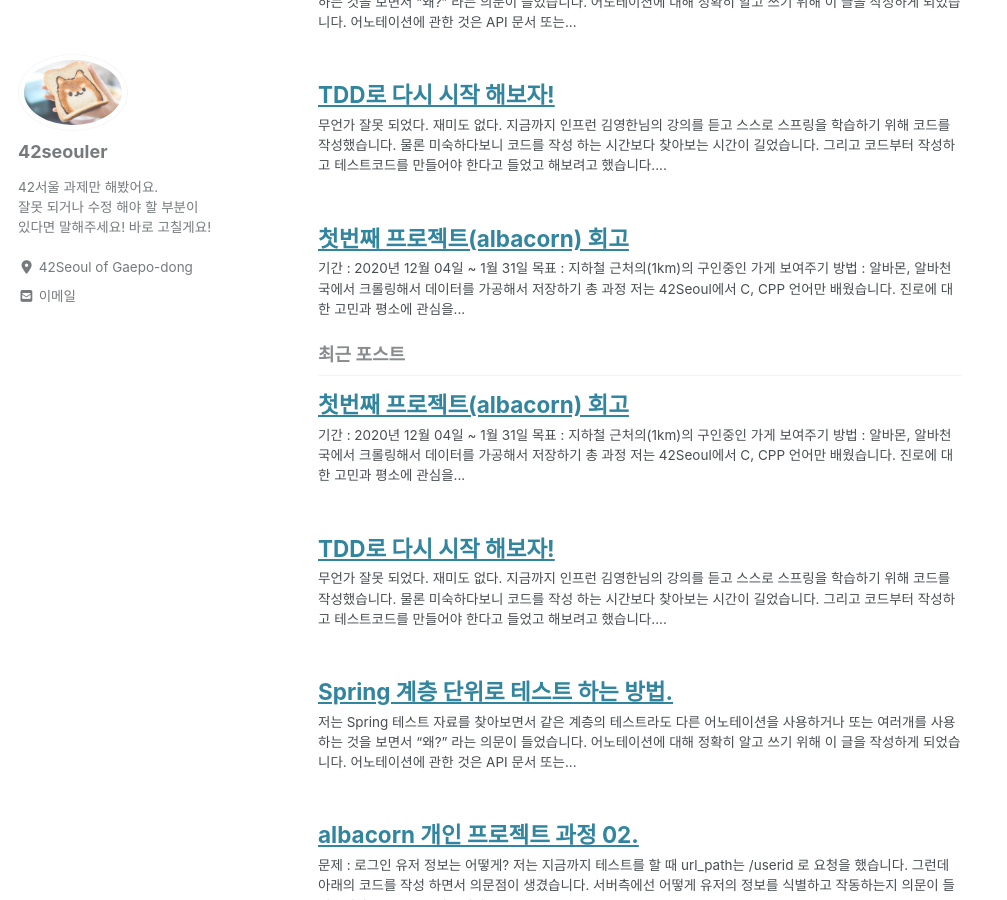
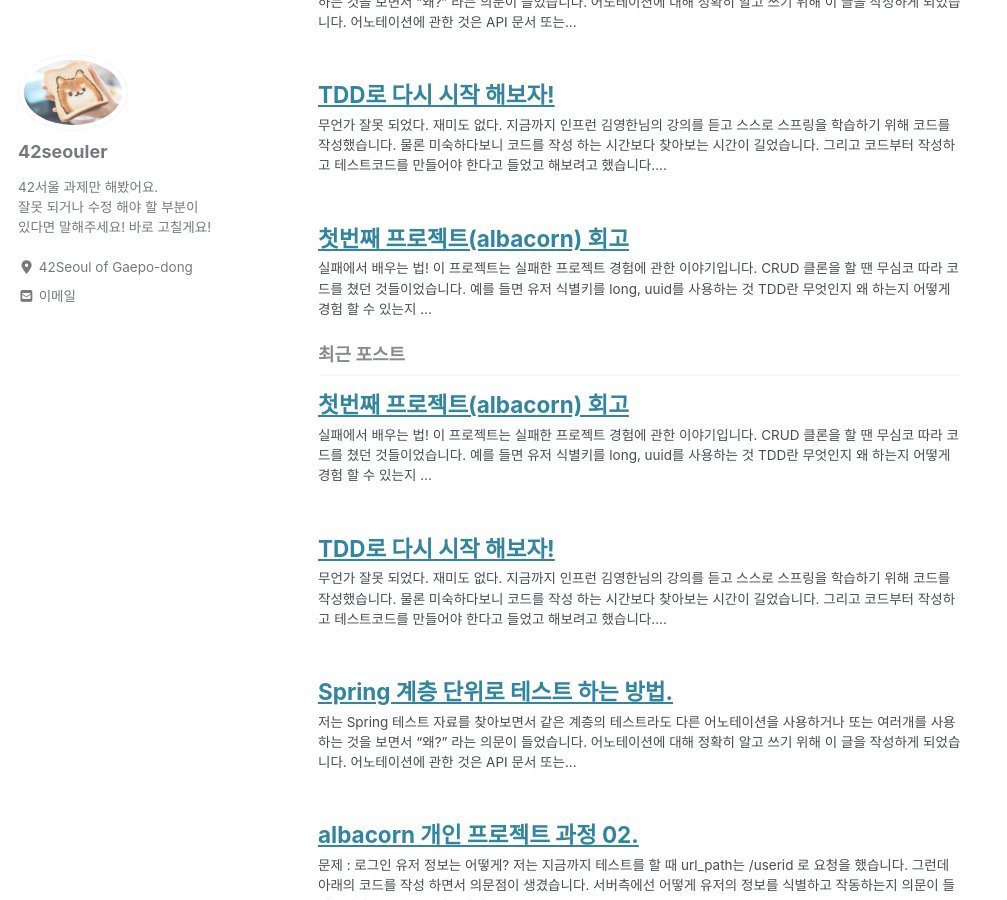
Before and after one commit to 42seouler/42seouler.github.io, a Jekyll site: the page built from index.html, in a window 1280 px wide and 900 px high, scrolled down 615 px. Shown: the whole window, without its empty margins (0-1007 px from the left). Built offline with Jekyll 4.4.1, drawn with Linux system fonts in a browser that asks for light colours; cached includes are drawn as plain includes; nearby versions of some CDN libraries; a script that is not in the unit is left out; the list of posts is cut into pages by our own code.

Commit message:
실패에서 배우는 법 추가

```diff
--- a/_posts/2021/project/2021-03-08-albacornresult.md
+++ b/_posts/2021/project/2021-03-08-albacornresult.md
@@ -33,6 +33,22 @@ toc_label: 목차
 popular: true
 ---
 <br>
+
+## 실패에서 배우는 법!
+
+이 프로젝트는 실패한 프로젝트 경험에 관한 이야기입니다.
+
+![](https://images.velog.io/images/42seouler/post/5a3caa74-7be7-4d49-8df7-56709ebe4785/image.png)
+
+CRUD 클론을 할 땐 무심코 따라 코드를 쳤던 것들이었습니다.
+
+예를 들면
+- 유저 식별키를 long, uuid를 사용하는 것
+- TDD란 무엇인지 왜 하는지 어떻게 경험 할 수 있는지
+- 그리고 알 수 없는 오류들과의 싸움!! 등등
+
+기초적이지만 스스로 생각하면서 코드를 작성해야 알 수 있는 고민과 해별방법을 담았습니다.
+
 
 기간 : 2020년 12월 04일 ~ 1월 31일
 목표 : 지하철 근처의(1km)의 구인중인 가게 보여주기
```
